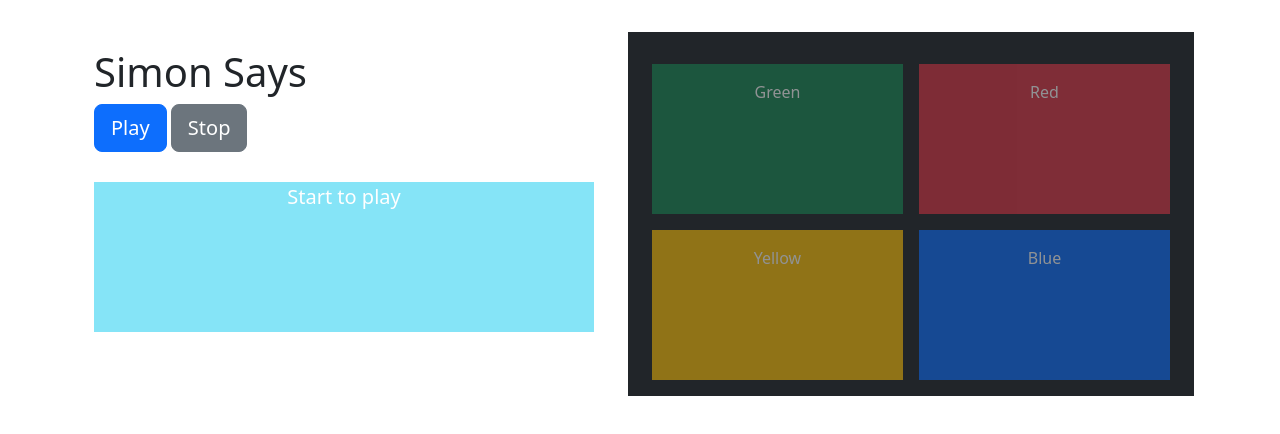
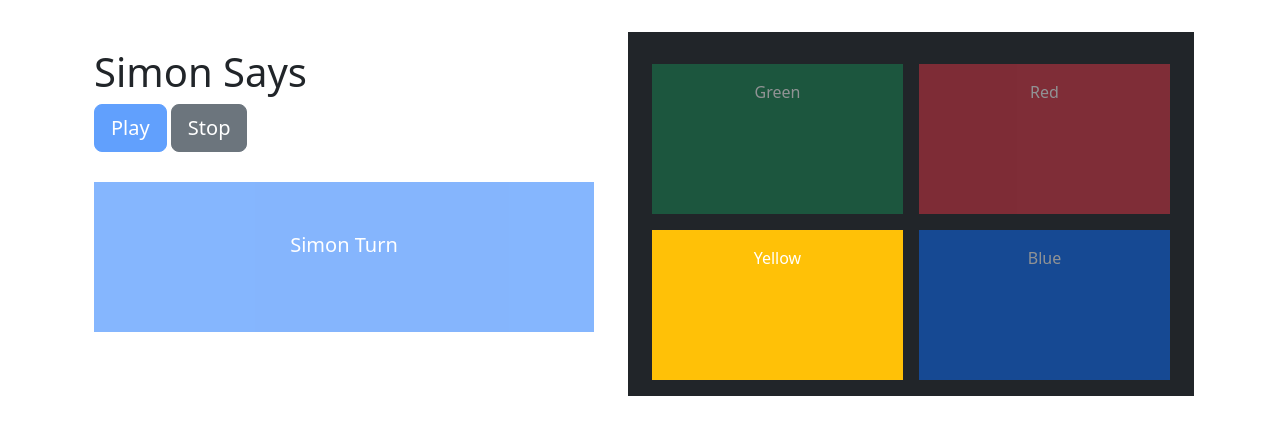
Before and after one commit to lucilakim/simon-says, a plain HTML site: page home/index.html in a window 1280 px wide. Both pictures are taken after a click on the button "Play". Drawn offline with nearby package versions, Linux system fonts and the light colour scheme.

Commit message:
Add funcionalities in simon's turn

```diff
--- a/home/index.html
+++ b/home/index.html
@@ -17,10 +17,10 @@
             <div class="col">
                 <h1>Simon Says</h1>
                 <button class="btn btn-primary btn-lg" id="play-button">Play</button>
-                <button class="btn btn-secondary btn-lg" id="stop-button">Stop</button>
+                <button type="submit" class="btn btn-secondary btn-lg" id="stop-button">Stop</button>
 
-                <div class="bg-info info-box text-center">
-                    <p class="fs-5">Start to play</p>
+                <div class="bg-info info-box text-center" id="info-box">
+                    <p class="fs-5 mt-3 pt-5" id="info-text">Start to play</p>
                 </div>
             </div>
         </div>
--- a/scripts/scripts.js
+++ b/scripts/scripts.js
@@ -3,32 +3,60 @@ const $redBox = document.querySelector("#red-box");
 const $yellowBox = document.querySelector("#yellow-box");
 const $bluenBox = document.querySelector("#blue-box");
 const $playButton = document.querySelector("#play-button");
+const $stopButton = document.querySelector("#stop-button")
+const $infoBox = document.querySelector("#info-box");
+const $infoText = document.querySelector("#info-text");
 
 const colorsBox = [$greenBox, $redBox, $yellowBox, $bluenBox];
-let round = 1;
+let round = 5;
 const simonSequence = [];
 const userSequence = [];
 
-$playButton.onclick = (e) => {
+$playButton.addEventListener("click", (e) => {
     e.preventDefault();
-    const colorsBox = selectColor();
+    $playButton.disabled = true;
+    simonPlays(round);
+})
 
-    turnOnColor(colorsBox);
-    turnOffColor(colorsBox);
+$stopButton.addEventListener("click", () => {
+    location.reload();
+})
+
+function simonPlays(round) {
+    $infoBox.classList.remove("bg-info");
+    $infoBox.classList.add("bg-primary");
+    $infoText.innerText = "Simon Turn";
+
+    for (let i = 0; i < round; i++) {
+        const TIME_IN_MILISECOND = 1000;
+        const DELAY_IN_MILLISECONDS = i * TIME_IN_MILISECOND;
+
+        setTimeout(() => {
+            const colorsBox = selectColor();
+            turnOnColor(colorsBox);
+            turnOffColor(colorsBox);
+        }, DELAY_IN_MILLISECONDS);
+
+        const SIMON_PLAY_TIME = round * TIME_IN_MILISECOND;
+
+        setTimeout(() => {
+            $playButton.disabled = false;
+        }, SIMON_PLAY_TIME);
+    }
 }
 
 function turnOnColor(colorsBox) {
-    setTimeout(()=> {
+    setTimeout(() => {
         fillColor(colorsBox);
-    },500)
+    }, 500)
 }
-function turnOffColor(colorsBox){
-    setTimeout(()=> {
+function turnOffColor(colorsBox) {
+    setTimeout(() => {
         resetColor(colorsBox);
     }, 1000)
 }
 
-function selectColor(){
+function selectColor() {
     const index = Math.floor(Math.random() * 4);
     return colorsBox[index];
 }
```
Also changed, not shown: styles/styles.css (line endings or trailing spaces).
